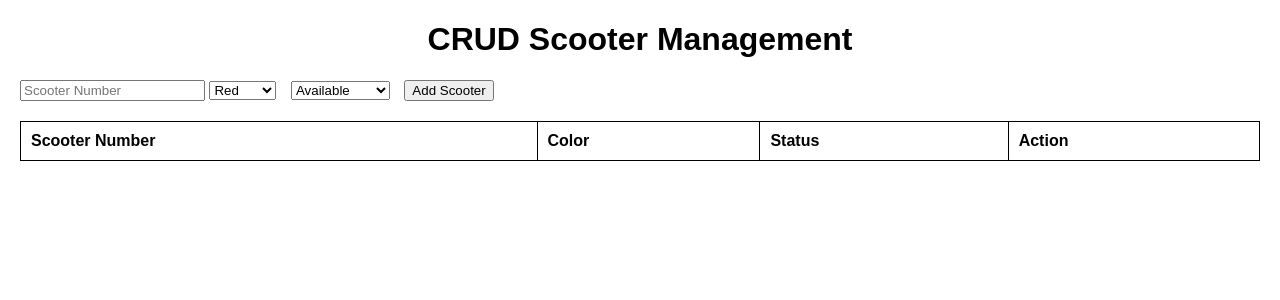
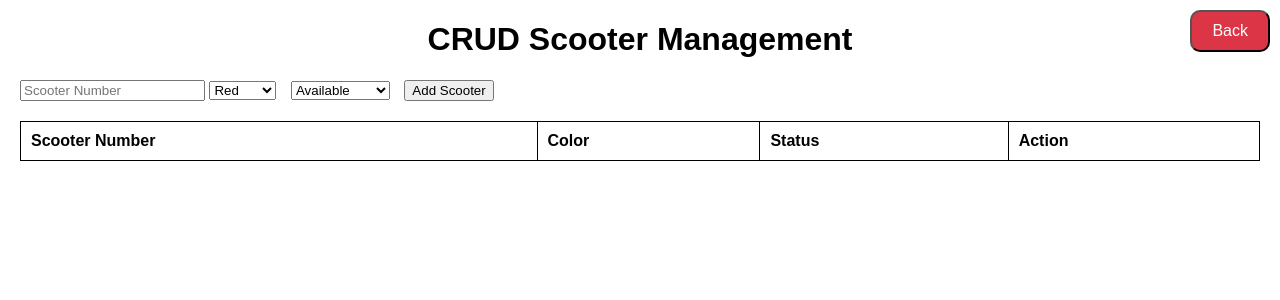
Before and after one commit to mrzqiaullah27/Peminjaman-Skuter-Elektrik, a PHP site: page /scooter.1.php in a window 1280 px wide. Shown: the top 300 px of the page. Run offline with PHP 8.4, Linux system fonts and the light colour scheme; lists and menus that the app fills with data are empty.

Commit message:
Update scooter.1.php

```diff
--- a/scooter.1.php
+++ b/scooter.1.php
@@ -47,6 +47,19 @@
     .red {
       color: red;
     }
+    .back-button {
+            position: absolute;
+            top: 10px;
+            right: 10px;
+            padding: 10px 20px;
+            text-decoration: none;
+            color: white;
+            background-color: #dc3545;
+            border: circular;
+            border-radius: 10px;
+            font-size: 16px;
+            transition: background-color 0.3s;
+        }
   </style>
 </head>
 <body>
@@ -80,7 +93,7 @@
       <th>Action</th>
     </tr>
   </table>
-
+ <button class="button back-button" onclick="goBack()">Back</button>
   <script>
     let scooters = [];
 
@@ -138,6 +151,9 @@
       scooters.splice(index, 1);
       displayScooters();
     }
+     function goBack() {
+            window.history.back();
+        }
   </script>
 </body>
 </html>
```
